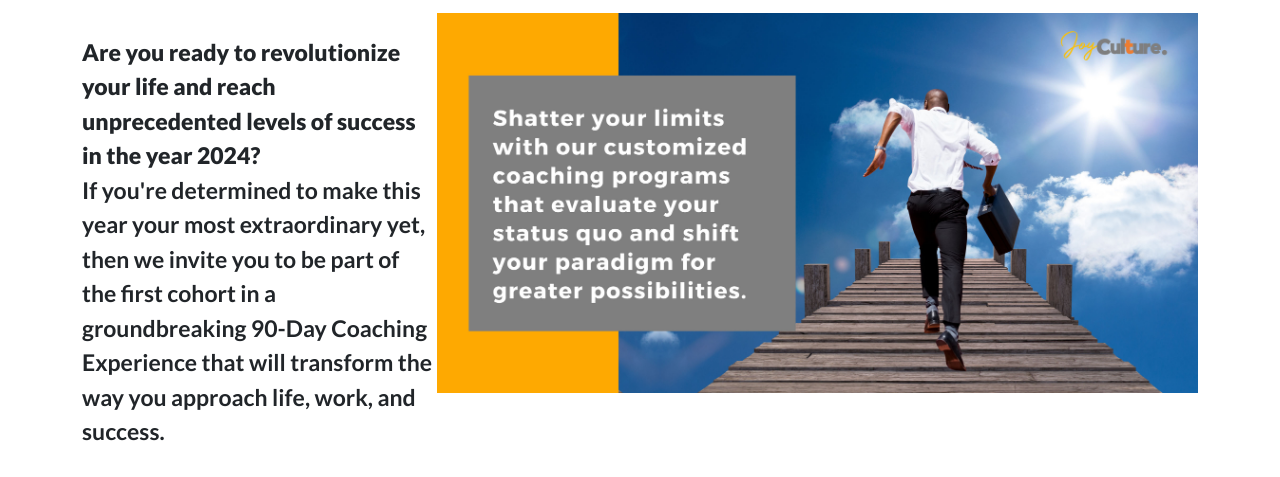
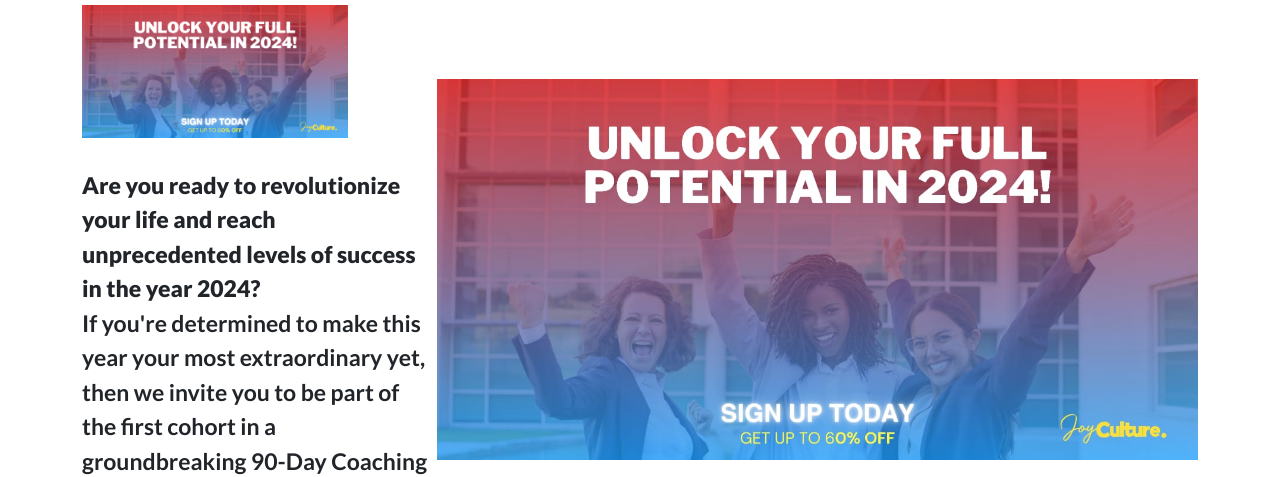
Before and after one commit to codevangelist/joyculture, a plain HTML site: page index.html in a window 1280 px wide. Shown: the part 326-803 px from the top of the page. Drawn offline with nearby package versions, Linux system fonts and the light colour scheme.

Commit message:
hero image

```diff
--- a/index.html
+++ b/index.html
@@ -180,6 +180,9 @@
       <div class="intro">
         <div class="intro-text">
           <h1 class="intro-h1">Unlock Your Full Potential in 2024!</h1>
+          <div class="intro-img">
+            <img src="img/unlock-potential.jpeg" alt="Joy Culture">
+          </div>
           <p class="front-page" style="font-weight: 700; font-size: 23px;"><span style="font-weight: bolder;">Are you
               ready to revolutionize your life and reach unprecedented levels of success in the year 2024?</span> <br>
             If you're determined to make this year your most extraordinary yet, then we invite you to be part of the
@@ -191,7 +194,7 @@
           </div>
         </div>
         <div class="intro-img">
-          <img src="/img/hero_image.jpg" alt="Joy Culture">
+          <img src="img/unlock-potential.jpeg" alt="Joy Culture">
         </div>
       </div>
 
```
Also changed, not shown: img/unlock-potential.jpeg (added).
